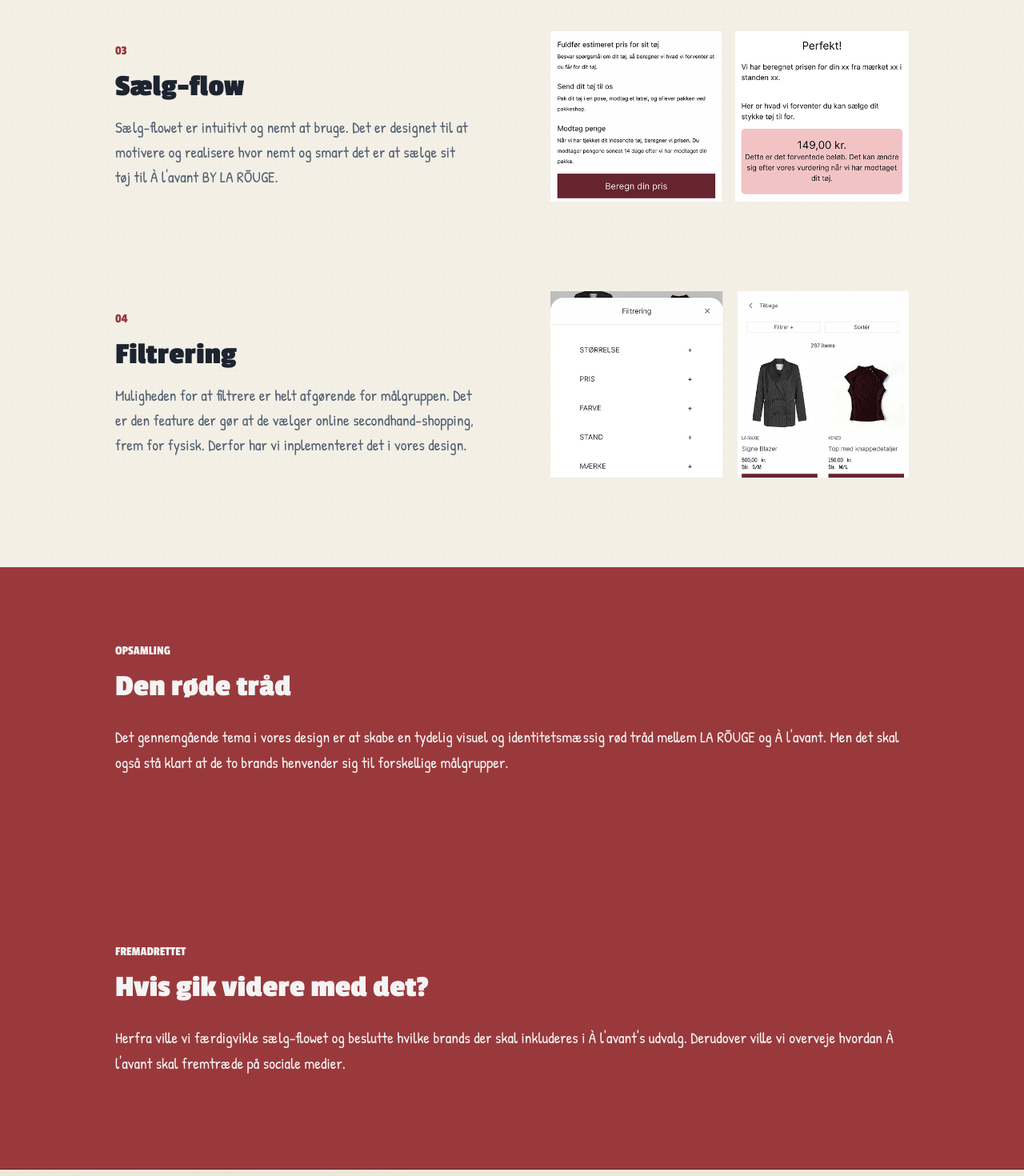
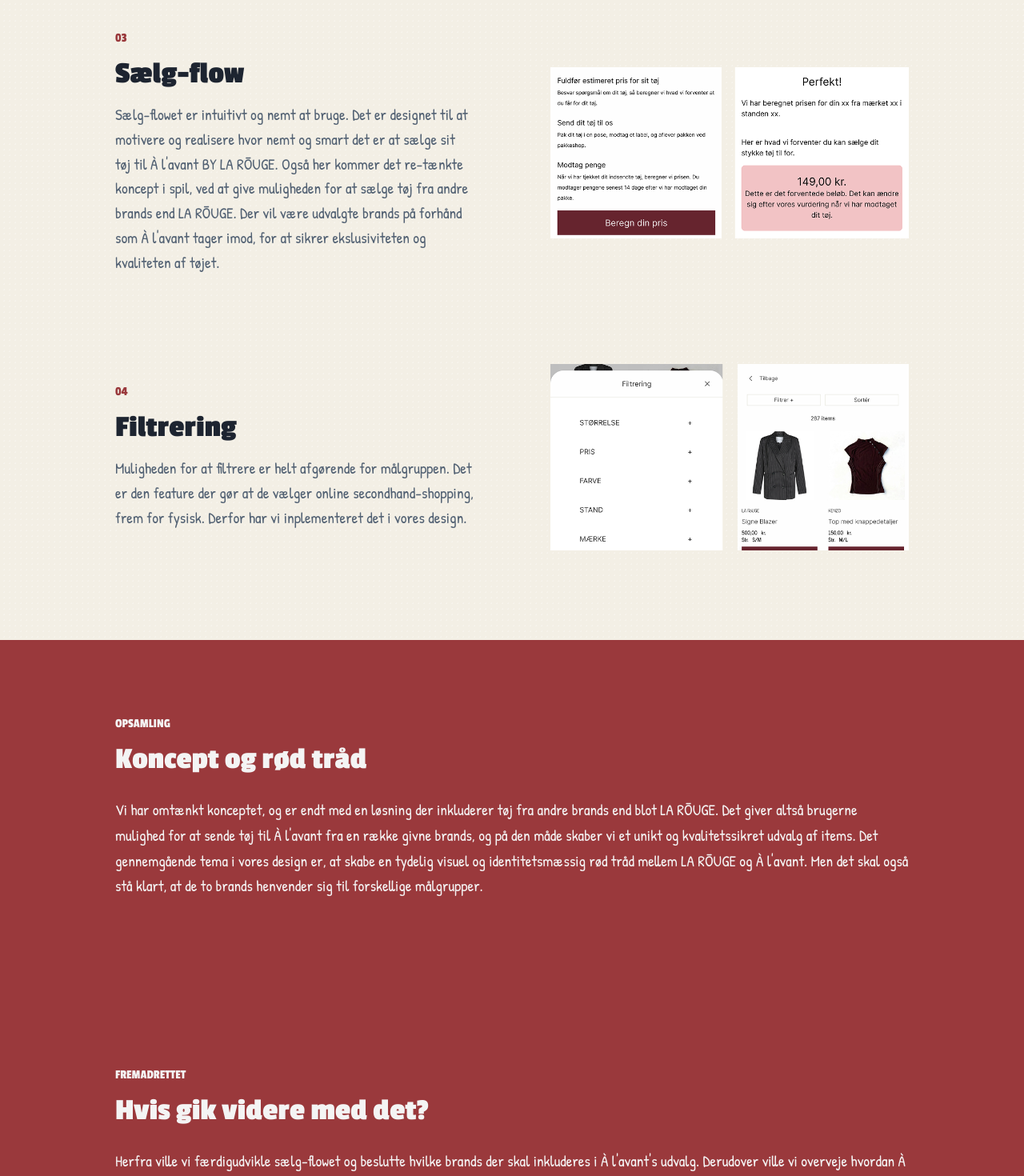
Before and after one commit to juliewboecher/juliewb.github.io, a React (Vite) app: page /projects/1 in a window 1280 px wide. Shown: the part 2220-3690 px from the top of the page at 80% size. Built offline with nearby package versions, Linux system fonts and the light colour scheme.

Commit message:
feat: enhance project descriptions for clarity and detail; improve language consistency

```diff
--- a/src/data/projects.js
+++ b/src/data/projects.js
@@ -41,18 +41,18 @@
     image4b: `${import.meta.env.BASE_URL}Larougebrand.png`,
     title4c: "Sælg-flow",
     description4c:
-      "Sælg-flowet er intuitivt og nemt at bruge. Det er designet til at motivere og realisere hvor nemt og smart det er at sælge sit tøj til À l'avant BY LA RŌUGE.",
+      "Sælg-flowet er intuitivt og nemt at bruge. Det er designet til at motivere og realisere hvor nemt og smart det er at sælge sit tøj til À l'avant BY LA RŌUGE. Også her kommer det re-tænkte koncept i spil, ved at give muligheden for at sælge tøj fra andre brands end LA RŌUGE. Der vil være udvalgte brands på forhånd som À l'avant tager imod, for at sikrer ekslusiviteten og kvaliteten af tøjet.",
     image4c: `${import.meta.env.BASE_URL}Larougesælg.png`,
     title4d: "Filtrering",
     description4d:
       "Muligheden for at filtrere er helt afgørende for målgruppen. Det er den feature der gør at de vælger online secondhand-shopping, frem for fysisk. Derfor har vi inplementeret det i vores design.",
     image4d: `${import.meta.env.BASE_URL}Larougefilter.png`,
-    title5: "Den røde tråd",
+    title5: "Koncept og rød tråd",
     description5:
-      "Det gennemgående tema i vores design er at skabe en tydelig visuel og identitetsmæssig rød tråd mellem LA RŌUGE og À l'avant. Men det skal også stå klart at de to brands henvender sig til forskellige målgrupper.",
+      "Vi har omtænkt konceptet, og er endt med en løsning der inkluderer tøj fra andre brands end blot LA RŌUGE. Det giver altså brugerne mulighed for at sende tøj til À l'avant fra en række givne brands, og på den måde skaber vi et unikt og kvalitetssikret udvalg af items. Det gennemgående tema i vores design er, at skabe en tydelig visuel og identitetsmæssig rød tråd mellem LA RŌUGE og À l'avant. Men det skal også stå klart, at de to brands henvender sig til forskellige målgrupper.",
     title6: "Hvis gik videre med det?",
     description6:
-      "Herfra ville vi færdigvikle sælg-flowet og beslutte hvilke brands der skal inkluderes i À l'avant's udvalg. Derudover ville vi overveje hvordan À l'avant skal fremtræde på sociale medier.",
+      "Herfra ville vi færdigudvikle sælg-flowet og beslutte hvilke brands der skal inkluderes i À l'avant's udvalg. Derudover ville vi overveje hvordan À l'avant skal fremtræde på sociale medier.",
   },
   {
     id: 2,
@@ -74,7 +74,7 @@
     ],
     title2: "Om projektet",
     description2:
-      "Vuuh oplever at deres brugere oplever problemer under onboarding, og derfor mangler de en klar vejledning for at komme i mål. Vi har udviklet en optimeret onboarding proces, i form af en interaktiv prototype, der guider brugerne gennem essentielle dele af onboarding.",
+      "Vuuh oplever at deres brugere støder på problemer under onboarding, og derfor mangler de en klar vejledning for at komme i mål. Vi har udviklet en optimeret onboarding proces, i form af en interaktiv prototype, der guider brugerne gennem essentielle dele af onboarding.",
     title3: "Udfordring",
     description3:
       "Vuuh's onboarding udfordrer brugeroplevelsen, ved gentagne gange at efterlade brugeren uden vejledning til næste step, hvor de rammer et standstill. Mangel på succes gør at brugeren ikke ved, om de er færdige eller om der er endnu et step. Konsekvensen kan være, at brugeren giver op før nødvendige steps er fuldført.",
@@ -83,7 +83,7 @@
       "Vi har udvalgt nogle essentielle problemer, som er nødvendige for at få brugeren til at gennemføre onboarding. Vi har fokuseret på at skabe en løsning, som sikrer at brugeren gennemfører onboarding. Det har vi gjordt ved at inplementere guided steps, som visuelt indrammer hvad brugeren skal gøre.",
     title4a: "En succesfuld succes-side",
     description4a:
-      "Ved en succes-side skal det være tydeligt at brugeren har gennemført et step, men også hvad næste step er, hvis der er et. Derfor har vi fremhævet vigtige informationer samt en knap som fører brugeren direkte videre.",
+      "Ved en succes-side skal det være tydeligt at brugeren har gennemført et step, men også hvad næste step er, hvis der er et. Derfor har vi fremhævet vigtige informationer, samt en knap som fører brugeren direkte videre i flowet.",
     image4a: `${import.meta.env.BASE_URL}Vuuhsuccesside.png`,
     title4b: "Minimerede steps ved 'connect to Shopify'",
     description4b:
@@ -91,7 +91,7 @@
     image4b: `${import.meta.env.BASE_URL}Vuuhconnect.png`,
     title4c: "Intuitiv 'Efter udfyldt formular'",
     description4c:
-      "Ved Vuuh's nuværende onboarding er der flere steder knapper som ligner hinanden, hvilket kan skabe forvirring. Derfor har vi tydeliggjort knappernes funktioner og fjernet unødvendige.",
+      "Ved Vuuh's nuværende onboarding er der flere steder knapper, som ligner hinanden, hvilket kan skabe forvirring. Derfor har vi tydeliggjort knappernes funktioner og fjernet unødvendige.",
     image4c: `${import.meta.env.BASE_URL}Vuuhformular.png`,
     title4d: "Et forståeligt 'Test-ordre flow'",
     description4d:
@@ -99,7 +99,7 @@
     image4d: `${import.meta.env.BASE_URL}Vuuhtestordre.png`,
     title5: "Tværgående mønstre",
     description5:
-      "Den nuværende onboarding består af alt for mange steps. Brugeren bliver ikke guided nok og det er ikke intuitivt, hvad næste step er. Især ikke for ikke-erfarne brugere. Brugeren støder gentagende gange på steps, som ser ud til at være det sidste og rammer standstill. Et gennemgående problem er at forhindre fejl. Der mangler guidence og færre steps. Det skal gøres så simpelt som muligt. Vuuhs onboarding tager heller ikke nok hensyn til forskellige typer brugere og deres erfaring. Vi overvejede undervejs at tilføje en step-tracker, som kunne give brugeren et overblik over processen. Vi blev dog enige med Vuuh om, at det ikke var nødvendigt, og at vores guided steps står stærkt i sig selv.",
+      "Den nuværende onboarding består af alt for mange steps. Brugeren bliver ikke guided nok og det er ikke intuitivt, hvad næste step er. Især ikke for ikke-erfarne brugere. Brugeren støder gentagende gange på steps, som ser ud til at være det sidste og rammer standstill. Der mangler guidence og færre steps. Det skal gøres så simpelt som muligt. Vuuhs onboarding tager heller ikke nok hensyn til forskellige typer brugere og deres erfaring på digitale platforme. Vi overvejede undervejs at tilføje en step-tracker, som kunne give brugeren et overblik over processen. Vi blev dog enige med Vuuh om, at det ikke var nødvendigt, og at vores guided steps står stærkt i sig selv.",
     title6: "Næste skridt?",
     description6:
       "Hvordan sørger man for, at onboarding er tilgængelig for både erfarne og ikke-erfarne brugere? Fremadrettet ville vi lægge fokus på hvordan erfarne brugere kan skippe mulige steps, for fleksibilitet og effektivitet, og dermed ramme en bredere målgruppe. Fremadrettet ser vi at vores forslag til guided-steps-onboarding implementeres til resten af flowet, eksempelvis ved de efterfølgende steps med “connect to brands”.",
@@ -135,18 +135,18 @@
       "Det største problem med Mellemrum var tilmeldingsflowet. Tilmeldinger blev ikke gemt i en database. Brugeren modtog heller ingen bekræftelse ved tilmelding, og der var ingen måde at se sin tilmelding på efterfølgende. Derudover manglede der forebyggende fejlhåndtering, hvis der opstod fejl under hentning af data eller under tilmelding. Disse fejl ville gøre brugeren utryg og forvirret ved brug af appen, og derfor ikke gøre processen nemmere for brugeren, som egentlig er meningen med appen.",
     title4: "Optimering",
     description4:
-      "I min optimerede løsning kan brugere tilmelde sig via tilmeldningsflowet og herefter både modtage en bekræftelse og se sin tilmelding samlet et sted i appen. Jeg har fokueret på at skabe en robust løsning med alt det som ligger bag designet. Stærke UI-states og fejlhåndtering så jeg sikrer at flowet kører, selvom fejl kan opstå.",
+      "I min optimerede løsning kan brugere tilmelde sig via tilmeldningsflowet og herefter både modtage en bekræftelse, og se sin tilmelding samlet et sted i appen. Jeg har fokueret på at skabe en robust løsning med alt det, som ligger bag designet. Stærke UI-states og fejlhåndtering så jeg sikrer at flowet kører, selvom der opstår fejl.",
     title4a: "Beskræftelse ved tilmelding",
     description4a:
-      "Her var mit fokus at skabe robusthed og fejlhåndtering af UI-states. Jeg har tilføjet en succesmelding når man har trykket på tilmeld. Det kan ses implementeret ved at tilmelde sig og derefter se en bekræftelse. På den måde er brugeren ikke i tvivl om de fik trykket på tilmeld.",
+      "Her var mit fokus at skabe robusthed og fejlhåndtering af UI-states. Jeg har tilføjet en succesmelding når man har trykket på tilmeld. Det kan ses implementeret ved at tilmelde sig og derefter se en bekræftelse. På den måde er brugeren ikke i tvivl, om de fik trykket på tilmeld.",
     image4a: `${import.meta.env.BASE_URL}Mellemrumtilmelding.png`,
     title4b: "Fejlmelding ved mangler",
     description4b:
-      "Hvis brugeren mangler at udfylde enten mail eller navn, når de trykker på tilmeld, skal der komme fejlmelding. Derfor implementerede jeg en robust fejlhåndtering af denne UI-state. Nu efterlades brugeren ikke med tvivl om, hvorvidt de har udfyldt de nødvendige felter.",
+      "Hvis brugeren mangler at udfylde enten mail eller navn, når de trykker på tilmeld, skal der komme fejlmelding. Derfor implementerede jeg en robust fejlhåndtering af dette UI-state. Nu efterlades brugeren ikke med tvivl om, hvorvidt de har udfyldt de nødvendige felter.",
     image4b: `${import.meta.env.BASE_URL}Mellemrummangler.png`,
     title4c: "Skeleton loading ved nedsat netværkshastighed",
     description4c:
-      "Indenfor performance af koden var der en usikker håndtering af loading og fetching af kode. Ved loading af billeder og event cards, var der ingen indikation af at noget var ved at blive hentet. Det løste jeg med skeleton loading, som viser et skelet for hvad der loades. Derfor er brugeren ikke længere i tvivl om, at noget bliver hentet, hvis netværket er svagt, eller der sker en anden fejl i hentning af data.",
+      "Indenfor performance af koden var der en usikker håndtering af loading og fetching af kode. Ved loading af billeder og event-cards, var der ingen indikation af, at noget var ved at blive hentet. Det løste jeg med skeleton loading, som viser et skelet for hvad der loades. Dermed er brugeren ikke længere i tvivl om, at noget bliver hentet, hvis netværket er svagt, eller der sker en anden fejl i hentning af data.",
     image4c: `${import.meta.env.BASE_URL}Mellemrumskeletonkode.png`,
     title4d: "Automatisering af opdatering af data",
     description4d:
@@ -154,7 +154,7 @@
     image4d: `${import.meta.env.BASE_URL}Mellemrumauto.png`,
     title5: "Gennemgående problemer",
     description5:
-      "Overordnet fandt jeg ud af, at Mellemrum manglede overblik til brugeren og bekræftelse og tryghed ved tilmelding. Derudover manglede der en sikker håndtering af fejl i dataflowet. Disse mangler gjorde det usikkert for brugeren at bruge appen.",
+      "Overordnet fandt jeg ud af, at Mellemrum manglede overblik for brugeren, samt bekræftelse og tryghed ved tilmelding. Derudover manglede der en sikker håndtering af fejl i dataflowet. Disse mangler gjorde det usikkert for brugeren at bruge appen. Efter min optimering er flowet blevet mere stabilt og forudsigeligt.",
     title6: "Hvad så nu?",
     description6:
       "Fremadrettet ville jeg implementere resten af mine findings fra “Teknisk Audit“. Derudover ville jeg implementere en log-ind-funktion, både for brugeren og for venues. På den måde kan jeg skjule tilmeldinger for brugerne, så de kun kan se antal tilmeldinger, frem for at vise brugeres data på en offentlig side.",
```
